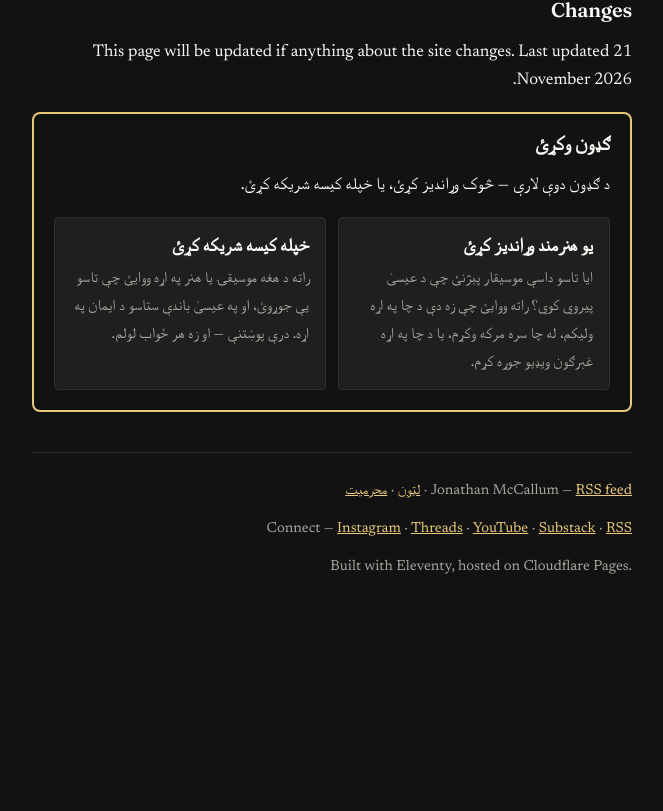
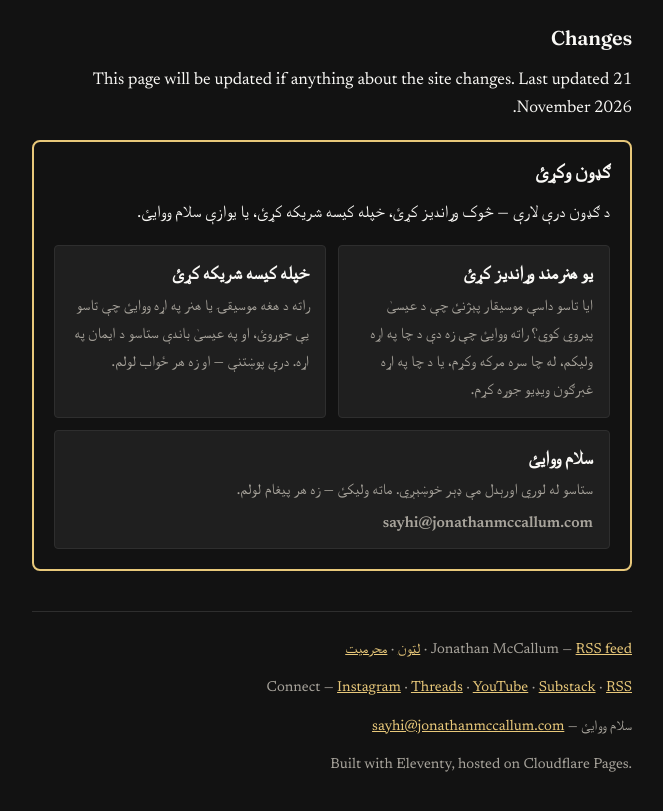
Before and after one commit to streamjonathan/jonathanmccallum-ps, an Eleventy site: page content/pages/privacy.md in a window 1280 px wide. Shown: the part 1805-2616 px from the top of the page, without its empty margins (308-971 px from the left). Before the commit the page ends 2447 px from the top, so only its background shows below. Built offline with nearby package versions, Linux system fonts and the light colour scheme; Eleventy itself is replaced by a stand-in of ours; files that its build step writes are made by us from their sources.

Commit message:
Add public contact email (sayhi) as a runtime-built mailto, hidden from scrapers [ps]

```diff
--- a/_includes/get-involved.njk
+++ b/_includes/get-involved.njk
@@ -1,6 +1,6 @@
 <section class="get-involved" aria-labelledby="get-involved-heading">
   <h2 id="get-involved-heading">ګډون وکړئ</h2>
-  <p>د ګډون دوې لارې — څوک وړاندیز کړئ، یا خپله کیسه شریکه کړئ.</p>
+  <p>د ګډون درې لارې — څوک وړاندیز کړئ، خپله کیسه شریکه کړئ، یا یوازې سلام ووایئ.</p>
   <div class="get-involved__cards">
     <a class="get-involved__card" href="https://jonathanmccallum.com/suggest-an-artist/">
       <strong>یو هنرمند وړاندیز کړئ</strong>
@@ -10,5 +10,10 @@
       <strong>خپله کیسه شریکه کړئ</strong>
       <span>راته د هغه موسیقۍ یا هنر په اړه ووایئ چې تاسو یې جوړوئ، او په عیسیٰ باندې ستاسو د ایمان په اړه. درې پوښتنې — او زه هر ځواب لولم.</span>
     </a>
+    <a class="get-involved__card" href="#" data-contact-email>
+      <strong>سلام ووایئ</strong>
+      <span>ستاسو له لوري اورېدل مې ډېر خوښېږي. ماته ولیکئ — زه هر پیغام لولم.</span>
+      <span class="get-involved__email" data-contact-email-text>بریښنالیک راولېږئ</span>
+    </a>
   </div>
 </section>
--- a/_includes/layouts/base.njk
+++ b/_includes/layouts/base.njk
@@ -132,8 +132,8 @@
 </script>
 {% endif %}
 <link rel="alternate" type="application/rss+xml" title="{{ site.title }}" href="/feed/">
-<link rel="preload" href="/css/style.css?v=13" as="style">
-<link rel="stylesheet" href="/css/style.css?v=13">
+<link rel="preload" href="/css/style.css?v=14" as="style">
+<link rel="stylesheet" href="/css/style.css?v=14">
 </head>
 <body>
 <a class="skip-link" href="#main">منځپانګې ته ورشئ</a>
@@ -147,9 +147,11 @@
 <footer class="site-footer">
     <p>{{ site.title }} — <a href="/feed/">RSS feed</a> · <a href="/search/">لټون</a> · <a href="/privacy/">محرمیت</a></p>
   <p>Connect — <a href="https://www.instagram.com/jonamccallum">Instagram</a> · <a href="https://www.threads.com/@jonamccallum">Threads</a> · <a href="https://www.youtube.com/@Jonathanmccallum1">YouTube</a> · <a href="https://jonamccallum.substack.com">Substack</a> · <a href="/feed/">RSS</a></p>
+  <p>سلام ووایئ — <a href="#" data-contact-email data-contact-email-text>بریښنالیک راولېږئ</a></p>
   <p><span dir="ltr">Built with Eleventy, hosted on Cloudflare Pages.</span></p>
 </footer>
 <script src="/js/main.js?v=8" defer></script>
+<script src="/js/contact.js?v=1" defer></script>
 <script src="/js/comments.js?v=1" defer></script>
 </body>
 </html>
--- a/content/pages/privacy.md
+++ b/content/pages/privacy.md
@@ -8,7 +8,7 @@ original_url: https://jonathanmccallum.com/privacy/
 
 This site is run by Jonathan McCallum. It is a small personal site: writing, and a chat that answers from that writing. There are no accounts, no tracking, no advertising, and nothing for sale.
 
-If you need to ask about anything on this page, the way to reach Jonathan is a message on [Instagram](https://www.instagram.com/jonamccallum) or [Threads](https://www.threads.com/@jonamccallum).
+که تاسو د دې پاڼې په اړه یا د خپل شخصي معلوماتو په اړه کومه پوښتنه لرئ، Jonathan ته په <a href="#" data-contact-email data-contact-email-text>بریښنالیک راولېږئ</a> ولیکئ. تاسو کولای شئ هغه ته په Instagram یا Threads کې هم پیغام واستوئ.
 
 ## The chat: "Interact with Jonathan's writing"
 
@@ -20,7 +20,7 @@ When you type a question, it is sent to Cloudflare — the company that hosts th
 
 ## Leave a note
 
-Notes are anonymous. The site asks for no name, no email, and no social media handle — please don't put personal details in a note. A note is stored on Cloudflare until Jonathan has read it, then it is deleted. If you would like a reply, message him on social media instead.
+Notes are anonymous. The site asks for no name, no email, and no social media handle — please don't put personal details in a note. A note is stored on Cloudflare until Jonathan has read it, then it is deleted. که تاسو ځواب غواړئ، هغه ته په <a href="#" data-contact-email data-contact-email-text>بریښنالیک راولېږئ</a> ولیکئ یا پر ټولنیزو رسنیو یې پیغام واستوئ.
 
 ## What is not collected
 
--- a/css/style.css
+++ b/css/style.css
@@ -281,6 +281,7 @@ button[type="submit"] {
 .get-involved__card:hover { border-color: var(--link); }
 .get-involved__card strong { display: block; font-family: "Fraunces", Georgia, "Iowan Old Style", "Times New Roman", serif; font-size: 1.15rem; margin-bottom: 0.25rem; }
 .get-involved__card span { color: var(--muted); font-size: 0.95rem; }
+.get-involved__email { display: block; margin-top: 0.35rem; font-weight: 600; color: var(--link); }
 
 .featured { margin-top: 1.5rem; }
 .featured-row { display: flex; gap: 1rem; overflow-x: auto; scroll-snap-type: x mandatory; list-style: none; padding: 0 0 0.5rem; margin: 1rem 0; }
--- /dev/null
+++ b/js/contact.js
@@ -0,0 +1,17 @@
+// Contact email, built at runtime so the address never appears in page
+// source as plain text. The local part and the domain are kept separate
+// and joined here; the page only carries data-contact-email markers.
+// Links get a mailto: address, and marked text gets the address itself.
+(function () {
+  var user = "sayhi";
+  var host = "jonathanmccallum.com";
+  var address = user + "@" + host;
+  var links = document.querySelectorAll("[data-contact-email]");
+  for (var i = 0; i < links.length; i++) {
+    links[i].setAttribute("href", "mailto:" + address);
+  }
+  var texts = document.querySelectorAll("[data-contact-email-text]");
+  for (var j = 0; j < texts.length; j++) {
+    texts[j].textContent = address;
+  }
+})();
```
